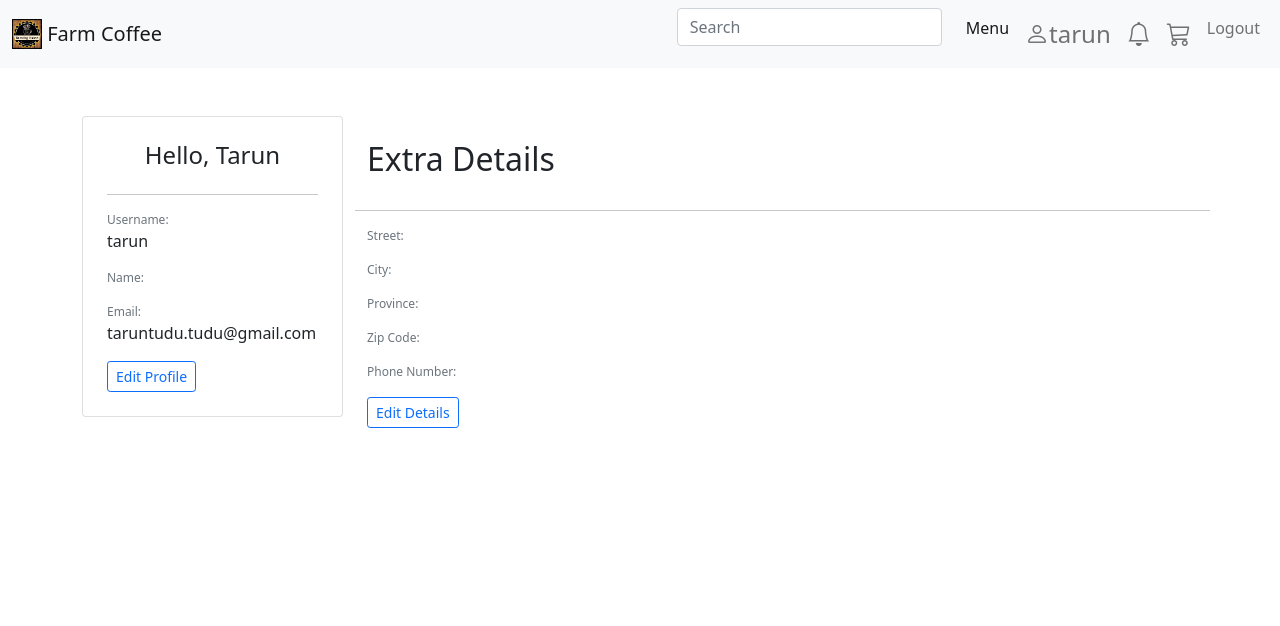
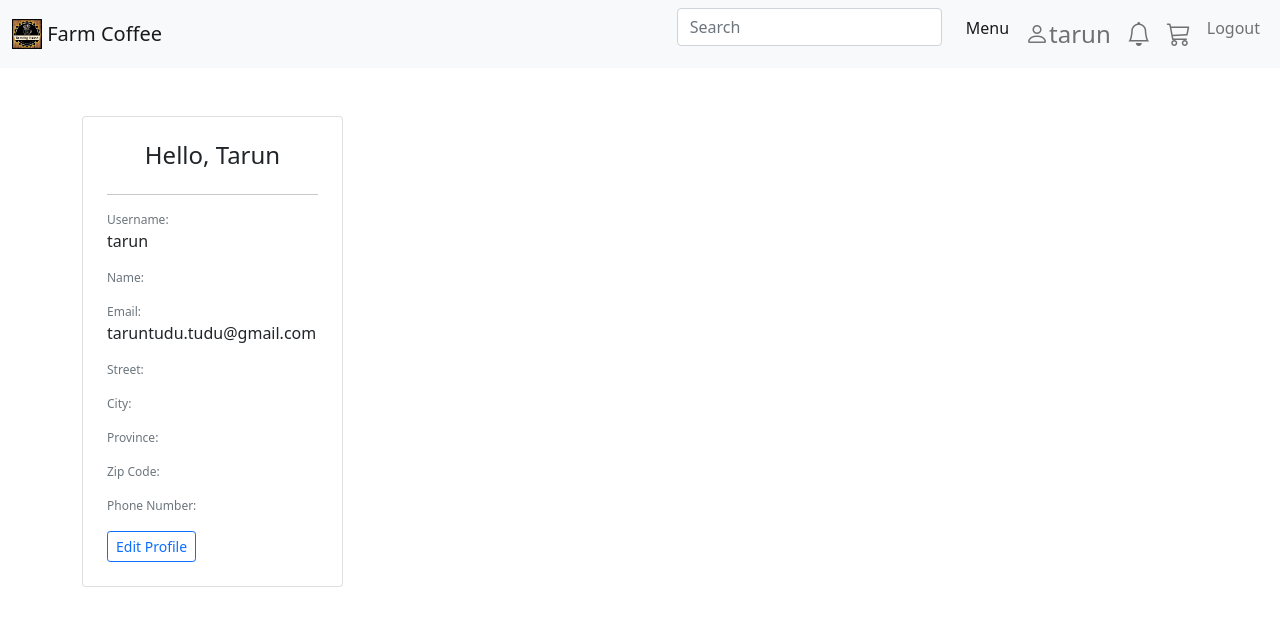
Before and after one commit to giovanniagra/farm_coffee, a Django app: page /profile in a window 1280 px wide. Shown: the top 626 px of the page. Run offline with Django 4.2, Linux system fonts and the light colour scheme; a user stored in the database is signed in; data comes from the database, SQL or seed files in the repository; both versions use the stored data as it was after the commit; parts of the project's set-up code (start-up, migrations or seed data) failed here and were passed over; some libraries are stand-ins or nearby versions.

Commit message:
Edit user profile working
Co-authored-by: giovanniagra <giovanniagra@users.noreply.github.com>

```diff
--- a/farm_coffee/settings.py
+++ b/farm_coffee/settings.py
@@ -150,6 +150,10 @@ USE_TZ = True
 
 STATIC_URL = 'static/'
 STATICFILES_DIRS = [BASE_DIR / "static"]
+
+# MEDIA_URL = '/media/'
+# MEDIA_ROOT = os.path.join(BASE_DIR, '')
+
 # Default primary key field type
 # https://docs.djangoproject.com/en/4.0/ref/settings/#default-auto-field
 
--- a/farm_coffee/urls.py
+++ b/farm_coffee/urls.py
@@ -13,6 +13,8 @@ Including another URLconf
     1. Import the include() function: from django.urls import include, path
     2. Add a URL to urlpatterns:  path('blog/', include('blog.urls'))
 """
+from xml.dom.minidom import Document
+from django.conf import settings
 from django.contrib import admin
 from django.urls import path, include
 from django.contrib.auth import views as auth_views
@@ -25,3 +27,7 @@ urlpatterns = [
     path('reset/<uidb64>/<token>/', auth_views.PasswordResetConfirmView.as_view(template_name="password/password_reset_confirm.html"), name='password_reset_confirm'),
     path('reset/done/', auth_views.PasswordResetCompleteView.as_view(template_name='password/password_reset_complete.html'), name='password_reset_complete'),
 ]
+
+# if settings.DEBUG:
+#     urlpatterns += static(settings.MEDIA_URL,
+#                     document_root=settings.MEDIA_ROOT)
--- a/farm_coffee_app/forms.py
+++ b/farm_coffee_app/forms.py
@@ -1,7 +1,9 @@
 from dataclasses import field
 from django import forms
 from django.contrib.auth.forms import UserCreationForm
-from django.contrib.auth.models import User
+from django.contrib.auth.models import User, Group
+from django.dispatch import receiver
+from django.db.models.signals import post_save
 from .models import products, Profile
 
 
@@ -19,6 +21,8 @@ class SignUpForm(UserCreationForm):
         user.email = self.cleaned_data['email']
         if commit:
             user.save()
+            group = Group.objects.get(name='Customer')
+            user.groups.add(group)
         return user
 
 
--- a/farm_coffee_app/models.py
+++ b/farm_coffee_app/models.py
@@ -88,7 +88,7 @@ class products(models.Model):
     price = models.IntegerField()
     image = models.ImageField(upload_to='images/', default='default.jpg')
     availability = models.BooleanField()
-    pub_date = models.DateTimeField(auto_now=True, blank=True)
+    pub_date = models.DateTimeField(auto_now_add=True, blank=True)
 
     def __str__(self):
         return "{}".format(self.product_id)
--- a/farm_coffee_app/templates/product/product_list.html
+++ b/farm_coffee_app/templates/product/read_product_list.html
@@ -3,8 +3,8 @@
 
 {% if view_product_list %}
 <ol>
-    {% if view_product_list %}
-        <li a href="{% url 'farm_coffee_app:read_product_list' view_product_list.name %}">{{ view_product_list.name }}</li>
+    {% for product_list in view_product_list %}
+        <li a href="{% url 'farm_coffee_app:read_product_list' %}">{{ view_product_list }}</a></li>
     {% endfor %}
 </ol>
 
--- a/farm_coffee_app/templates/profile_page.html
+++ b/farm_coffee_app/templates/profile_page.html
@@ -18,37 +18,21 @@
 				  		<p>{{ user.first_name }} {{ user.last_name }}</p>
 				  		<p class="text-muted mb-0" style="font-size: 12px">Email:</p>
 				  		<p>{{ user.email }} </p>
+						<p class="text-muted mb-0" style="font-size: 12px">Street:</p>
+						<p>{{ user.profile.street }}</p>
+						<p class="text-muted mb-0" style="font-size: 12px">City:</p>
+						<p>{{ user.profile.city }}</p>
+						<p class="text-muted mb-0" style="font-size: 12px">Province:</p>
+						<p>{{ user.profile.province }} </p>
+						<p class="text-muted mb-0" style="font-size: 12px">Zip Code:</p>
+						<p>{{ user.profile.zip_code }} </p>
+						<p class="text-muted mb-0" style="font-size: 12px">Phone Number:</p>
+						<p>{{ user.profile.phone_number }} </p>
 						<div class="text-right">
 							<button type="button" class="btn btn-outline-primary btn-sm" data-toggle="modal" data-target="#profileModal">Edit Profile</button>
 						</div>
 			        </div>
                 </div>
-            </div>
-            <div class="col-sm-12 col-md-12 col-lg-9 pb-4">
-                <div class="row">
-		    		<div class="col-6 my-auto">
-		    			<h2 class="font-weight-bold pt-4">Extra Details</h2>
-		    		</div>
-		    	</div>
-		      	<br>
-		      	<div class="row">
-					<hr>
-			    	<div class="card-text">
-			    		<p class="text-muted mb-0" style="font-size: 12px">Street:</p>
-			    		<p>{{ details.street }}</p>
-			    		<p class="text-muted mb-0" style="font-size: 12px">City:</p>
-				  		<p>{{ details.city }} {{ user.last_name }}</p>
-				  		<p class="text-muted mb-0" style="font-size: 12px">Province:</p>
-				  		<p>{{ details.province }} </p>
-						<p class="text-muted mb-0" style="font-size: 12px">Zip Code:</p>
-				  		<p>{{ details.zip_code }} </p>
-						<p class="text-muted mb-0" style="font-size: 12px">Phone Number:</p>
-				  		<p>{{ details.phone_number }} </p>
-						<div class="text-right">
-							<button type="button" class="btn btn-outline-primary btn-sm" data-toggle="modal" data-target="#detailsModal">Edit Details</button>
-						</div>
-			        </div>
-		        </div>
             </div>
         </div>
     </div>
@@ -69,6 +53,7 @@
 				  <form method="post">
 						{% csrf_token %}
 						{{ user_form|crispy }}
+						{{ profile_form|crispy }}
 			  </div>
 				<div class="modal-footer">
 					  <button type="submit" class="btn btn-primary">Save changes</button>
@@ -79,28 +64,4 @@
 		</div>
   </div>
 
-
-  <!-- Details Modal -->
-  <div class="modal fade" tabindex="-1" id="detailsModal" role="dialog">
-	<div class="modal-dialog" role="document">
-		<div class="modal-content">
-			  <div class="modal-header">
-				<h5 class="modal-title">Edit Profile</h5>
-				<button type="button" class="close" data-dismiss="modal" aria-label="Close">
-				  <span aria-hidden="true">&times;</span>
-				</button>
-			  </div>
-			  <div class="modal-body">
-				<form method="post">
-					{% csrf_token %}
-					  {{ profile_form|crispy }}
-			  </div>
-			  <div class="modal-footer">
-					<button type="submit" class="btn btn-primary">Save changes</button>
-				</form>
-				<button type="button" class="btn btn-secondary" data-dismiss="modal">Close</button>
-			  </div>
-		</div>
-	</div>
-
     {% endblock %}
--- a/farm_coffee_app/views.py
+++ b/farm_coffee_app/views.py
@@ -18,6 +18,7 @@ from django.views import generic
 from .forms import ProductForm, UserForm, ProfileForm
 from .models import products, Profile
 import traceback
+from datetime import datetime
 
 
 
@@ -104,10 +105,23 @@ def password_reset_request(request):
 #Profile CRUD
 
 def profilepage(request):
-    user_form = UserForm(instance=request.user)
-    profile_form = ProfileForm(instance=request.user.profile)
-    details = Profile.objects.all()
-    return render(request=request, template_name="profile_page.html", context={"user":request.user, "user_form":user_form, "profile_form":profile_form, "details":details})
+    if request.method == 'POST':
+        user_form = UserForm(request.POST, instance=request.user)
+        profile_form = ProfileForm(request.POST, instance=request.user.profile)
+        if user_form.is_valid() and profile_form.is_valid():
+            user_form.save()
+            profile_form.save()
+            messages.success(request, ('Your profile was successfully updated!'))
+            return redirect('farm_coffee_app:profilepage')
+        else:
+            messages.error(request, ('Please correct the errors below.'))
+    else:
+        user_form = UserForm(instance=request.user)
+        profile_form = ProfileForm(instance=request.user.profile)
+    return render(request, 'profile_page.html', {
+        'user_form': user_form,
+        'profile_form': profile_form
+    })
 
 #Manage Order CRD
 
@@ -129,11 +143,11 @@ class create_product(generic.CreateView):
         return super().form_valid(form)
 
 class read_product_list(generic.ListView):
-    template_name = 'farm_coffee_app/product_list.html'
+    template_name = 'product/read_product_list.html'
     context_object_name = 'view_product_list'
 
     def get_queryset(self):
-        return products.objects.filter(pub_date_lte=timezone.now().order_by('-pub-date'))
+        return products.objects.filter(pub_date__lte=datetime.now()).order_by('-pub_date')
 
 # class read_product(generic.DetailView):
 #     model = products
```
Also changed, not shown: db.sqlite3, farm_coffee_app/migrations/0013_alter_products_pub_date.py (added).
